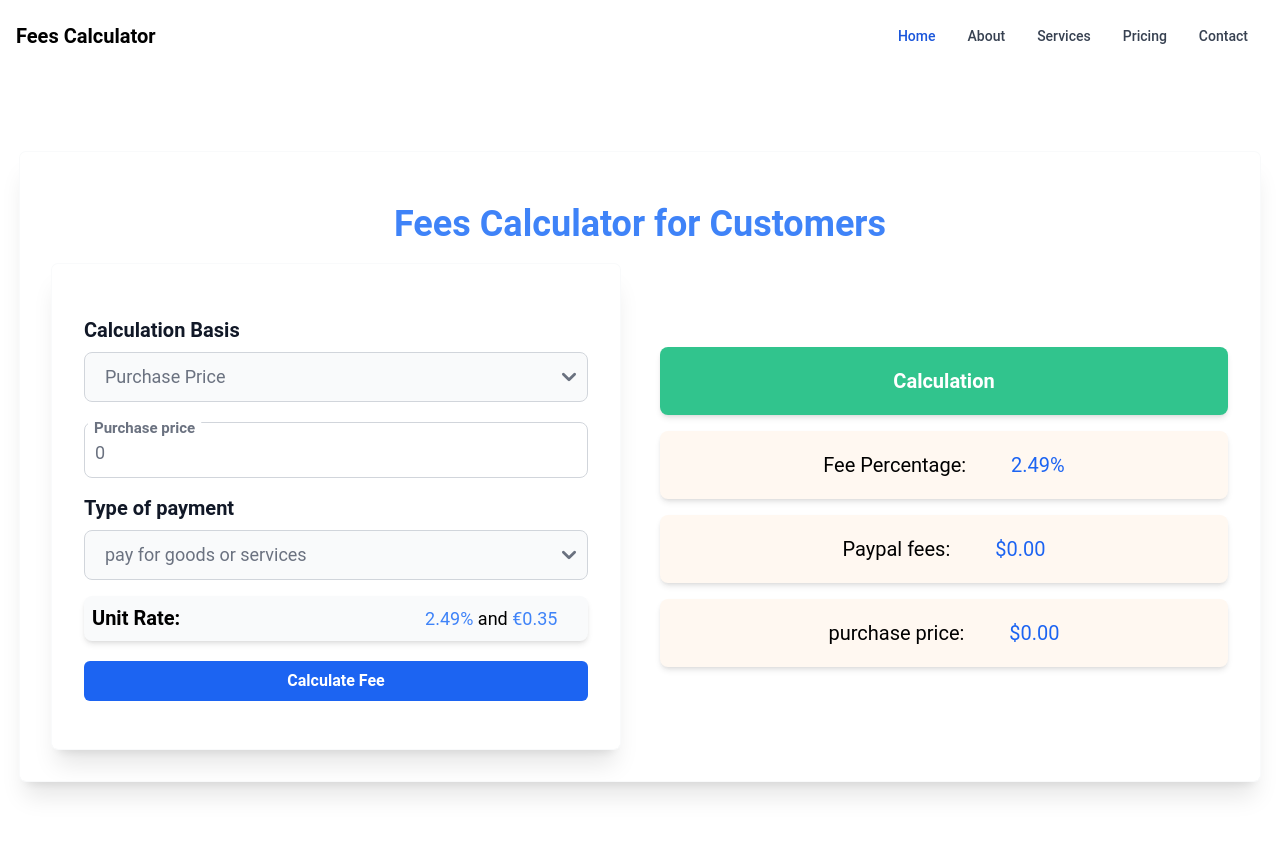
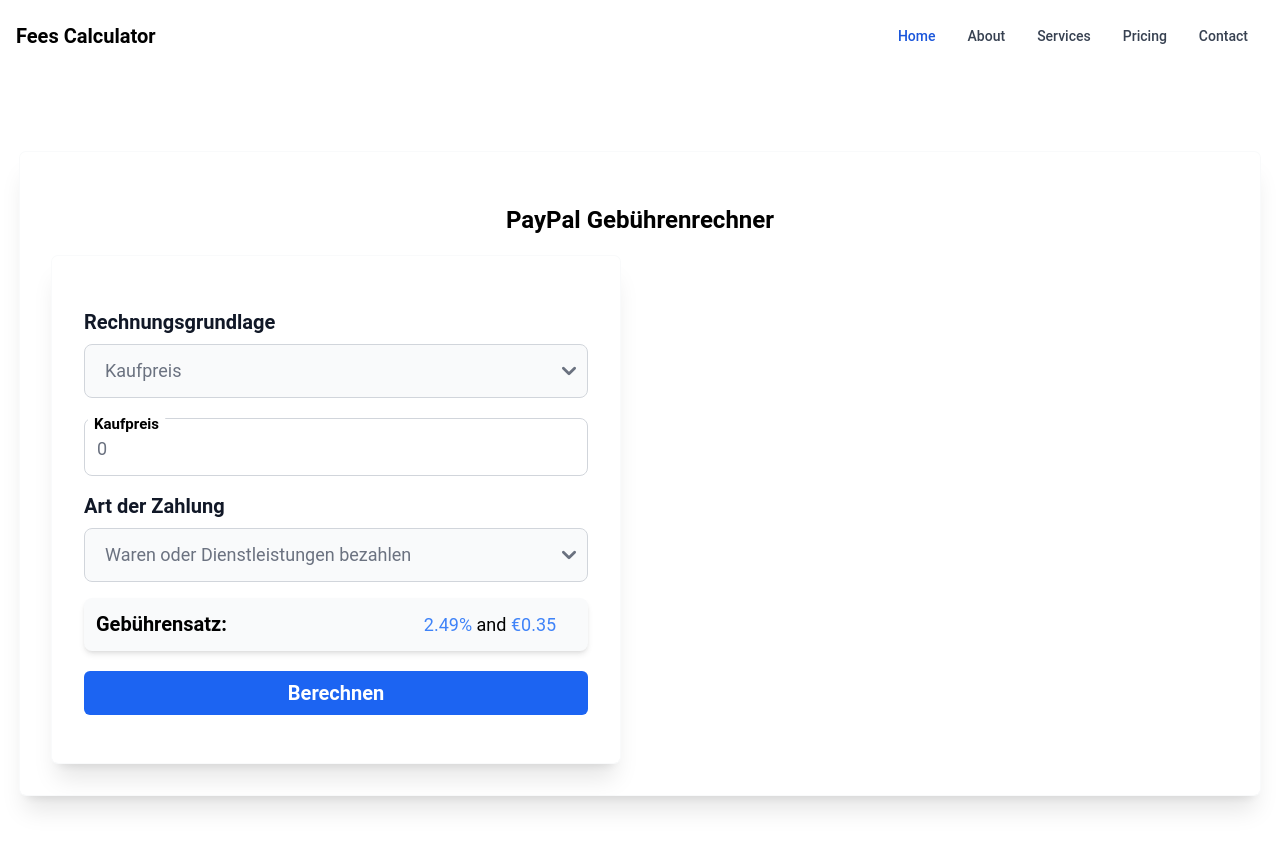
Before and after one commit to MdTanvirHassan/Fees-calculator-for-customers, a Next.js app: page / in a window 1280 px wide. Shown: the top 848 px of the page. Built offline with nearby package versions, Linux system fonts and the light colour scheme.

Commit message:
Update PayPalFees.jsx

```diff
--- a/components/PayPalFees.jsx
+++ b/components/PayPalFees.jsx
@@ -1,24 +1,30 @@
-import react, { useState, useEffect } from 'react';
+import react, { useState, useEffect } from "react";
 import { ToastContainer, toast } from "react-toastify";
 import "react-toastify/dist/ReactToastify.css";
 
 function PayPalFeeCalculator() {
-
-  const [calculationBasis, setCalculationBasis] = useState('Purchase price');
+  const [calculationBasis, setCalculationBasis] = useState("Kaufpreis");
   const [purchasePrice, setPurchasePrice] = useState(0);
   const [feePercentage, setFeePercentage] = useState(2.49);
   const [feeCharge, setFeeCharge] = useState(0.35);
   const [feeAmount, setFeeAmount] = useState(0);
-  const [totalAmount, setTotalAmount] = useState(0);
+  const [totalPurchaseAmount, setTotalPurchaseAmount] = useState(0);
+  const [totalBalanceAmount, setTotalBalanceAmount] = useState(0);
+  const [showBalance, setShowBalance] = useState(false);
+  const [showPurchase, setShowPurchase] = useState(true);
   const [showDealerConditions, setShowDealerConditions] = useState(false);
-
+  const [showCalculation, setShowCalculation] = useState(false);
 
   const handleCalculationBasisChange = (event) => {
     const selectedValue = event.target.value;
-    if (selectedValue === 'balance') {
-      setCalculationBasis('Balance');
+    if (selectedValue === "balance") {
+      setCalculationBasis("Restbetrag");
+      setShowBalance(true);
+      setShowPurchase(false);
     } else {
-      setCalculationBasis('Purchase price');
+      setCalculationBasis("Kaufpreis");
+      setShowPurchase(true);
+      setShowBalance(false);
     }
   };
 
@@ -34,49 +40,44 @@
       event.preventDefault();
       const paymentType = event.target.value;
 
-    if (paymentType === 'goodsandservices') {
+      if (paymentType === "goodsandservices") {
         setFeePercentage(2.49);
-      setFeeCharge(0.35)
+        setFeeCharge(0.35);
         setShowDealerConditions(false);
-    }
-    else if (paymentType === 'friendsandfamily') {
+      } else if (paymentType === "friendsandfamily") {
         setFeePercentage(0);
-      setFeeCharge(0.35)
+        setFeeCharge(0.35);
         setShowDealerConditions(false);
-    }
-    else if (paymentType === 'donations') {
-      setFeePercentage(1.50);
-      setFeeCharge(0.35)
+      } else if (paymentType === "donations") {
+        setFeePercentage(1.5);
+        setFeeCharge(0.35);
         setShowDealerConditions(false);
-    }
-    else if (paymentType === 'micropayment') {
+      } else if (paymentType === "micropayment") {
         setFeePercentage(10);
-      setFeeCharge(0.10)
+        setFeeCharge(0.1);
         setShowDealerConditions(false);
-    }
-    else if (paymentType === 'conditions') {
+      } else if (paymentType === "conditions") {
         setShowDealerConditions(true);
         setFeeCharge(0.35);
-      setFeePercentage(2.49);
-
-    }
-    else {
+      } else {
         // reload the page if an unexpected payment type is selected
         window.location.reload();
       }
     }
   };
 
-
   const calculateFee = (event) => {
     if (event && event.preventDefault) {
       event.preventDefault();
+      setShowCalculation(true);
 
-    if(purchasePrice > 0 ){
+      if (purchasePrice > 0) {
         const fee = purchasePrice * (feePercentage / 100) + feeCharge;
         const total = purchasePrice + fee;
+        const total1 = purchasePrice - fee;
         setFeeAmount(fee);
-    setTotalAmount(total);
+        setTotalPurchaseAmount(total);
+        setTotalBalanceAmount(total1);
         toast.success("Successfully! Calculated.", {
           position: "top-right",
           autoClose: 2000,
@@ -87,7 +88,7 @@
           draggable: true,
           progress: undefined,
         });
-  }else {
+      } else {
         toast.error("Purchase must be greater than 0!", {
           position: "top-right",
           autoClose: 2000,
@@ -98,28 +99,31 @@
           draggable: true,
           progress: undefined,
         });
-      }}
+      }
+    }
   };
 
   return (
     <div className="container max-w-[1240px] m-auto py-20">
       <ToastContainer />
       <div className="p-8 bg-white/10 z-10 backdrop-filter backdrop-blur-lg shadow-xl rounded-md ring-1 ring-gray-50">
-        <h2 className="text-blue-500 text-center py-5">Fees Calculator for Customers</h2>
+        <h1 className="text-black text-2xl font-bold text-center py-5">
+          PayPal Gebührenrechner
+        </h1>
         <div className="grid md:grid-cols-2 gap-10">
           <form className="p-8 bg-white/10 z-10 backdrop-filter backdrop-blur-lg shadow-xl rounded-md ring-1 ring-gray-50">
             <div className="py-5">
               <label
                 htmlFor="calculation"
                 className="block mb-2 text-xl font-bold text-gray-900">
-                  Calculation Basis
+                Rechnungsgrundlage
               </label>
               <select
                 id="calculation"
                 onChange={handleCalculationBasisChange}
-                  className="bg-gray-50 border border-gray-300 text-gray-500 text-lg rounded-lg focus:ring-blue-500 focus:border-blue-500 block w-full py-2.5 px-5 space-y-4 select">
-                  <option defaultValue >Purchase Price</option>
-                  <option value="balance">Balance</option>
+                className="bg-gray-50 border border-gray-300 text-gray-500 text-lg rounded-lg focus:ring-blue-500 focus:border-blue-500 block w-full py-3 px-5">
+                <option defaultValue>Kaufpreis</option>
+                <option value="balance">Restbetrag</option>
               </select>
             </div>
 
@@ -129,99 +133,134 @@
                 id="purchasePrice"
                 value={purchasePrice}
                 onChange={handlePurchasePriceChange}
-                className="block px-2.5 pb-2.5 pt-4 w-full text-lg text-gray-500 bg-transparent rounded-lg border border-gray-300 appearance-none focus:outline-none focus:ring-0 focus:border-blue-600 peer"
-
+                className="block px-3 pb-3 pt-4 w-full text-lg text-gray-500 bg-transparent rounded-lg border border-gray-300 appearance-none focus:outline-none focus:ring-0 focus:border-blue-600"
               />
               <label
                 htmlFor="floating_outlined"
-                className="absolute text-xl font-bold text-gray-500 duration-300 transform -translate-y-4 scale-75 top-2 z-10 origin-[0] bg-white px-2 peer-focus:px-2 peer-focus:text-blue-600 peer-placeholder-shown:scale-100 peer-placeholder-shown:-translate-y-1/2 peer-placeholder-shown:top-1/2 peer-focus:top-2 peer-focus:scale-75 peer-focus:-translate-y-4 left-1">
+                className="absolute text-xl font-bold text-black duration-300 transform -translate-y-4 scale-75 top-2 z-10 origin-[0] bg-white px-2 peer-focus:px-2 peer-focus:text-blue-600 peer-placeholder-shown:scale-100 peer-placeholder-shown:-translate-y-1/2 peer-placeholder-shown:top-1/2 peer-focus:top-2 peer-focus:scale-75 peer-focus:-translate-y-4 left-1">
                 {calculationBasis}
               </label>
             </div>
 
             <div className="my-4">
-        <label htmlFor="paymentType" className="block mb-2 text-xl font-bold text-gray-900">
-                Type of payment
+              <label
+                htmlFor="paymentType"
+                className="block mb-2 text-xl font-bold text-gray-900">
+                Art der Zahlung
               </label>
               <select
                 id="paymentType"
-          className="bg-gray-50 border border-gray-300 text-gray-500 text-lg rounded-lg focus:ring-blue-500 focus:border-blue-500 block w-full py-2.5 px-5 space-y-4"
-          onChange={handlePaymentTypeChange}
-        >
-          <option defaultValue value="goodsandservices">pay for goods or services</option>
-          <option value="friendsandfamily">Payment to friends and family</option>
-          <option value="donations">to collect donations</option>
-          <option value="micropayment">micropayment</option>
-          <option value="conditions">Payment with dealer conditions</option>
+                className="bg-gray-50 border border-gray-300 text-gray-500 text-lg rounded-lg focus:ring-blue-500 focus:border-blue-500 block w-full py-3 px-5"
+                onChange={handlePaymentTypeChange}>
+                <option defaultValue value="goodsandservices">
+                  Waren oder Dienstleistungen bezahlen
+                </option>
+                <option value="friendsandfamily">
+                  Zahlung an Freunde und Familie
+                </option>
+                <option value="donations">Spenden sammeln</option>
+                <option value="micropayment">Mikrozahlung</option>
+                <option value="conditions">
+                  Zahlung mit Händlerkonditionen
+                </option>
               </select>
 
               {showDealerConditions && (
                 <div className="mt-4">
-              <label htmlFor="dealerConditions" className="block mb-2 text-xl font-medium text-gray-900">
-                Transactions received in the last month
+                  <label
+                    htmlFor="dealerConditions"
+                    className="block mb-2 font-bold text-xl   text-gray-900">
+                    Eingegangenen Transaktionen im letzten Monat
                   </label>
                   <select
                     id="dealerConditions"
-                name='dealerConditions'
-                className="bg-gray-50 border border-gray-300 text-gray-500 text-lg rounded-lg focus:ring-blue-500 focus:border-blue-500 block w-full py-2.5 px-5 space-y-4"
+                    name="dealerConditions"
+                    className="bg-gray-50 border border-gray-300 text-gray-500 text-lg rounded-lg focus:ring-blue-500 focus:border-blue-500 block w-full py-3 px-5"
                     onChange={(event) => {
                       const dealerConditions = event.target.value;
-                  if (dealerConditions === '0-2000') {
+                      if (dealerConditions === "0-2000") {
                         setFeePercentage(2.49);
                       } else if (dealerConditions === "2001-5000") {
                         setFeePercentage(2.19);
-                  } else if (dealerConditions === '5001-25000') {
+                      } else if (dealerConditions === "5001-25000") {
                         setFeePercentage(1.99);
-                  } else if (dealerConditions === '25001-100000') {
+                      } else if (dealerConditions === "25001-100000") {
                         setFeePercentage(1.79);
-                  } else if (dealerConditions === '100000+') {
+                      } else if (dealerConditions === "100000+") {
                         setFeePercentage(1.49);
                       }
-                }}
-              >
-                <option defaultValue value="0-2000" data-price="0-2000">$0 - $2,000</option>
-                <option value="2001-5000" data-price="2001-5000">$2,001 - $5,000</option>
-                <option value="5001-25000" data-price="5001-25000">$5,001 - $25,000</option>
-                <option value="25001-100000" data-price="25001-100000">$25,001 - $100,000</option>
-                <option value="100000+" data-price="100000+">$100,000+</option>
+                    }}>
+                    <option defaultValue value="0-2000" data-price="0-2000">
+                      $0 - $2,000
+                    </option>
+                    <option value="2001-5000" data-price="2001-5000">
+                      $2,001 - $5,000
+                    </option>
+                    <option value="5001-25000" data-price="5001-25000">
+                      $5,001 - $25,000
+                    </option>
+                    <option value="25001-100000" data-price="25001-100000">
+                      $25,001 - $100,000
+                    </option>
+                    <option value="100000+" data-price="100000+">
+                      $100,000+
+                    </option>
                   </select>
                 </div>
               )}
-
             </div>
-      <div className="justify-evenly mb-5 bg-gray-50 rounded-lg shadow-md p-2">
-              <span className='text-xl font-bold'>Unit Rate: </span>
-              <span className="ml-20 md:ml-60 text-blue-500 text-lg ">{feePercentage}% <span className='text-black'>and</span> €{feeCharge}</span>
+            <div className="justify-evenly mb-5 bg-gray-50 rounded-lg p-3 shadow-md ">
+              <span className="text-xl font-bold">Gebührensatz: </span>
+              <span className="ml-20 md:ml-48 text-blue-500 text-lg ">
+                {feePercentage}% <span className="text-black">and</span> €
+                {feeCharge}
+              </span>
             </div>
             <div className="mb-4">
               <div
                 type="button"
-          className="bg-blue-600 text-white text-center font-bold py-2 px-4 rounded-md hover:bg-blue-500 cursor-pointer"
-          onClick={calculateFee}
-        >
-          Calculate Fee
+                className="bg-blue-600 text-white text-xl text-center font-bold py-2 px-4 rounded-md hover:bg-blue-500 cursor-pointer"
+                onClick={calculateFee}>
+                Berechnen
               </div>
             </div>
-
           </form>
+          {showCalculation && (
             <div className="right space-y-4 my-auto">
-            <h3 className="text-xl text-center text-white bg-green-400 rounded-lg shadow-md p-5">
-              Calculation
+              <h3 className="text-xl text-center font-bold text-white bg-green-400 rounded-lg shadow-md p-5">
+                Berechnung
               </h3>
               <div className="text-xl text-center bg-orange-50 rounded-lg shadow-md p-5">
-              Fee Percentage: <span className="ml-10 text-blue-600"> {feePercentage}%</span>
+                Gebührenprozentsatz:{" "}
+                <span className="ml-10 text-blue-600"> {feePercentage}%</span>
               </div>
               <div className="text-xl text-center bg-orange-50 rounded-lg shadow-md p-5">
-              Paypal fees: <span className="ml-10 text-blue-600">${feeAmount.toFixed(2)} </span>
+                PayPal Gebühren:{" "}
+                <span className="ml-10 text-blue-600">
+                  ${feeAmount.toFixed(2)}{" "}
+                </span>
               </div>
+              {showPurchase && (
                 <div className="text-xl text-center bg-orange-50 rounded-lg shadow-md p-5">
-              purchase price: <span className="ml-10 text-blue-600">${totalAmount.toFixed(2)}</span>
+                  Kaufpreis:{" "}
+                  <span className="ml-10 text-blue-600">
+                    ${totalPurchaseAmount.toFixed(2)}
+                  </span>
+                </div>
+              )}
+              {showBalance && (
+                <div className="text-xl text-center bg-orange-50 rounded-lg shadow-md p-5">
+                  Restbetrag:{" "}
+                  <span className="ml-10 text-blue-600">
+                    ${totalBalanceAmount.toFixed(2)}
+                  </span>
+                </div>
+              )}
+            </div>
+          )}
         </div>
       </div>
     </div>
-      </div>
-    </div>
-
   );
 }
 
```
Lines whose indentation alone changed are shown as unchanged.
